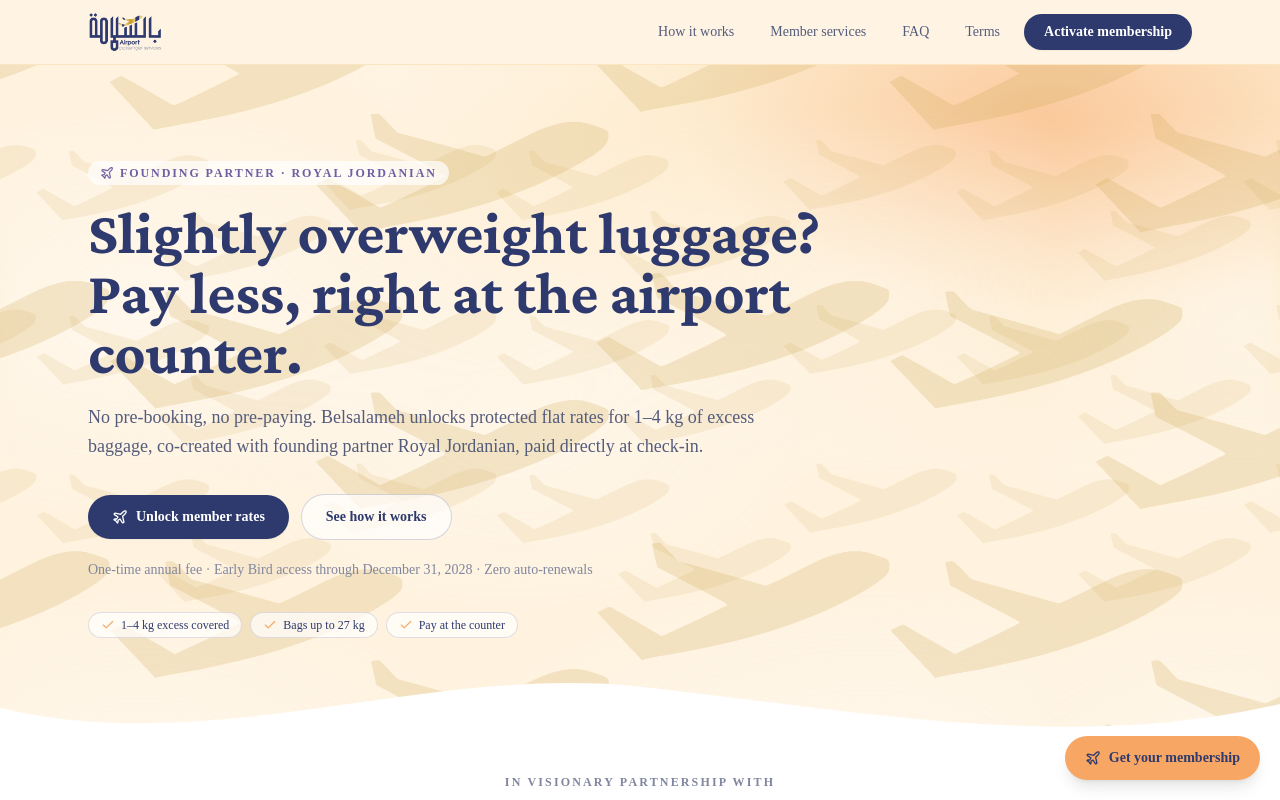
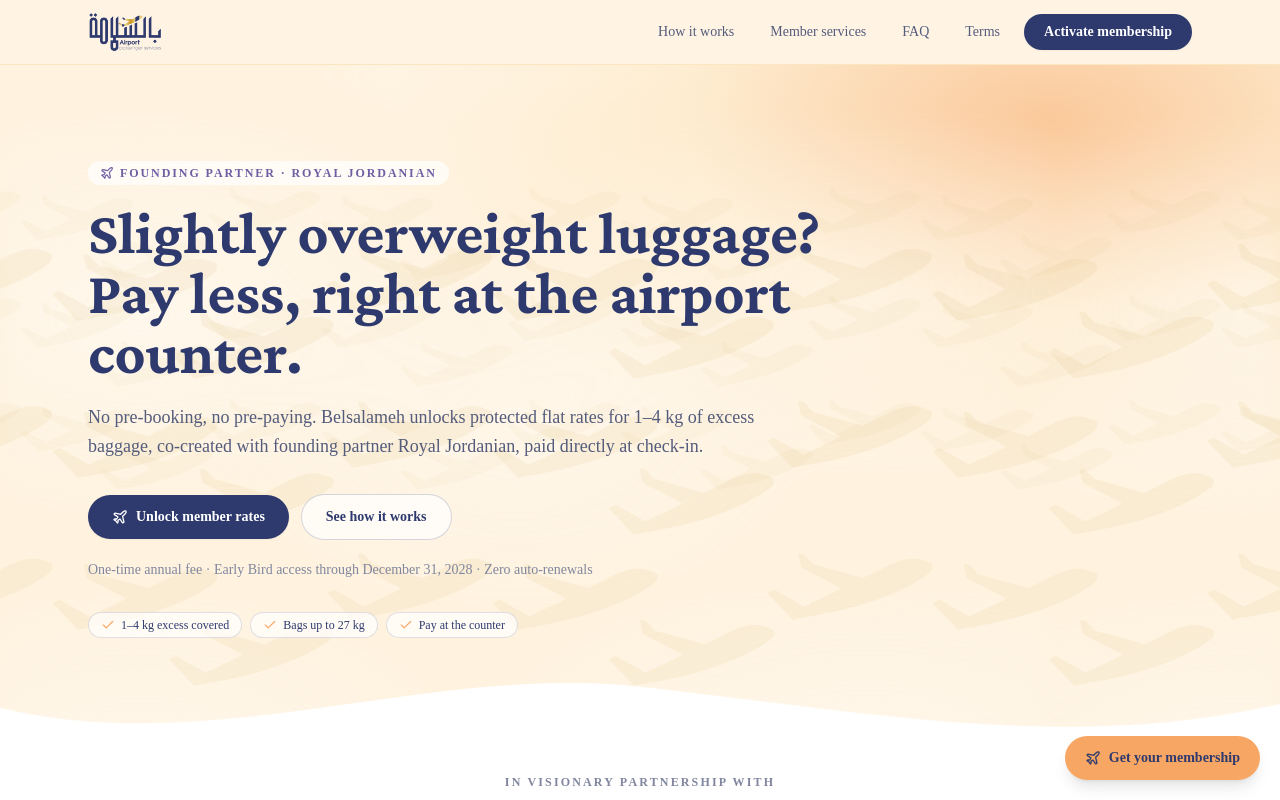
Before and after one commit to khaledyasir/belsalameh, a Next.js app: page / in a window 1280 px wide. Shown: the top 800 px of the page. Built offline with nearby package versions, Linux system fonts and the light colour scheme.

Commit message:
AnimatedSky: smaller, fainter planes so they don't fight the copy
Far layer 460->300px @ 0.13->0.05 opacity; near layer 780->440px @
0.22->0.09; slightly slower drift. Drift vars updated to match (seamless
loop preserved).

```diff
--- a/src/components/site/animated-sky.tsx
+++ b/src/components/site/animated-sky.tsx
@@ -38,26 +38,26 @@
           ["--bsl-drift" as string]: "-1100px",
         } as CSSProperties)}
       />
-      {/* far planes — slow, small, faint, drifting right */}
+      {/* far planes — small, very faint, drifting right */}
       <div
-        className="absolute inset-0 opacity-[0.13]"
+        className="absolute inset-0 opacity-[0.05]"
         style={layer({
           backgroundImage: `url(${img})`,
-          backgroundSize: "460px auto",
-          backgroundPosition: "0 34%",
-          animationDuration: "78s",
-          ["--bsl-drift" as string]: "460px",
+          backgroundSize: "300px auto",
+          backgroundPosition: "0 32%",
+          animationDuration: "90s",
+          ["--bsl-drift" as string]: "300px",
         } as CSSProperties)}
       />
-      {/* near planes — faster, larger, drifting right */}
+      {/* near planes — slightly larger, still subtle, drifting right */}
       <div
-        className="absolute inset-0 opacity-[0.22]"
+        className="absolute inset-0 opacity-[0.09]"
         style={layer({
           backgroundImage: `url(${img})`,
-          backgroundSize: "780px auto",
-          backgroundPosition: "0 72%",
-          animationDuration: "44s",
-          ["--bsl-drift" as string]: "780px",
+          backgroundSize: "440px auto",
+          backgroundPosition: "0 74%",
+          animationDuration: "52s",
+          ["--bsl-drift" as string]: "440px",
         } as CSSProperties)}
       />
     </div>
```
